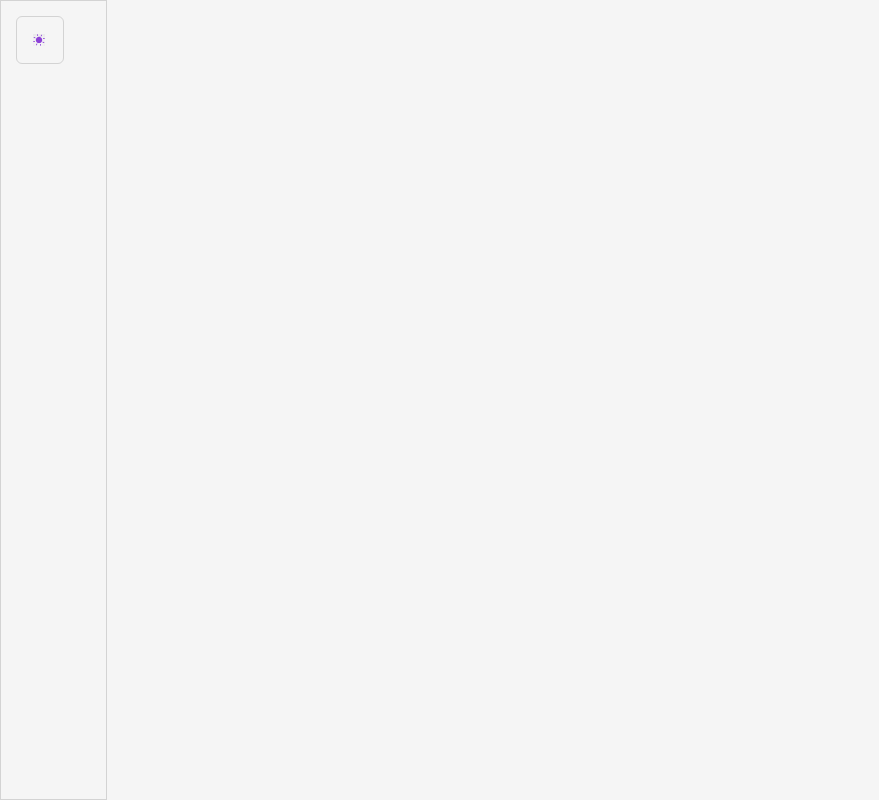
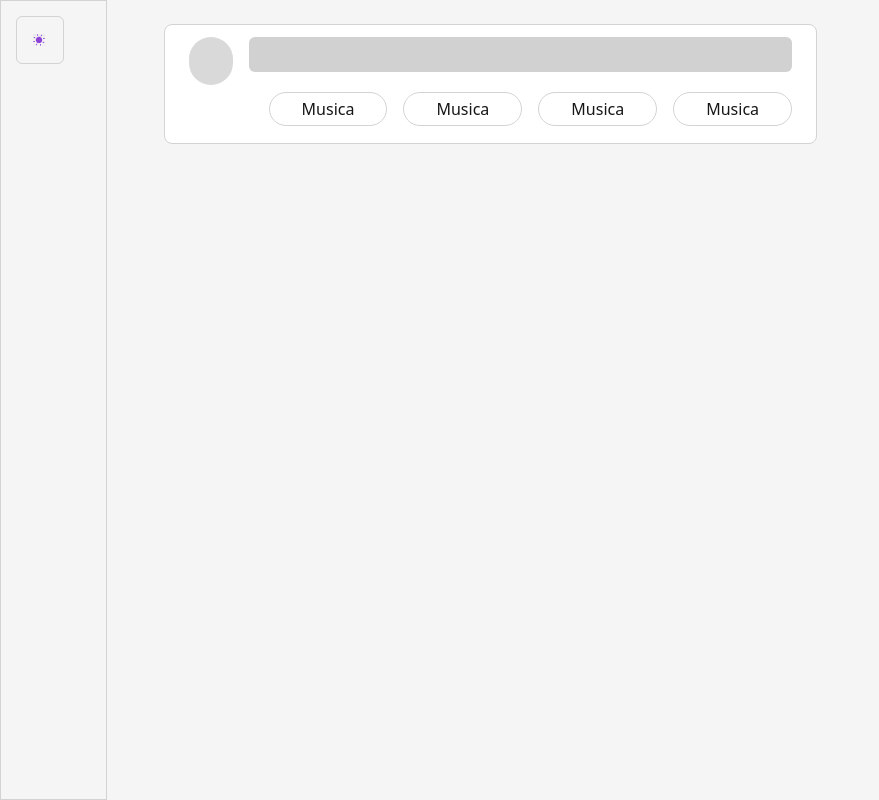
Before and after one commit to raquel-brena/TuneTown, a React (Vite) app in the folder client/: page /home in a window 1280 px wide. Shown: the whole page, without its empty margins (0-879 px from the left). Built offline with nearby package versions, Linux system fonts and the light colour scheme.

Commit message:
feat: Add Share component to Home page

```diff
--- a/client/src/pages/Home.tsx
+++ b/client/src/pages/Home.tsx
@@ -1,14 +1,20 @@
 import { useParams } from "react-router-dom";
 import { Menu } from "../components/Menu.tsx";
 import { ThemeButton } from "../components/ThemeButton.tsx";
+import { Share } from "../components/Share.tsx";
+import { Container } from "../components/Container.tsx"
 export const Home = () => {
 
     return (
         <div className="bg-base text-contrast items-center flex fixed w-screen h-screen text-balance">
-            <div className="absolute top-4 z-40 left-4">
-                <ThemeButton/>
+            <div className="absolute hidden md:flex md:top-4 md:z-40 md:left-4">
+                <ThemeButton />
             </div>
             <Menu />
+            <Container>
+                <Share />
+            </Container>
+
         </div>
     );
 
```
